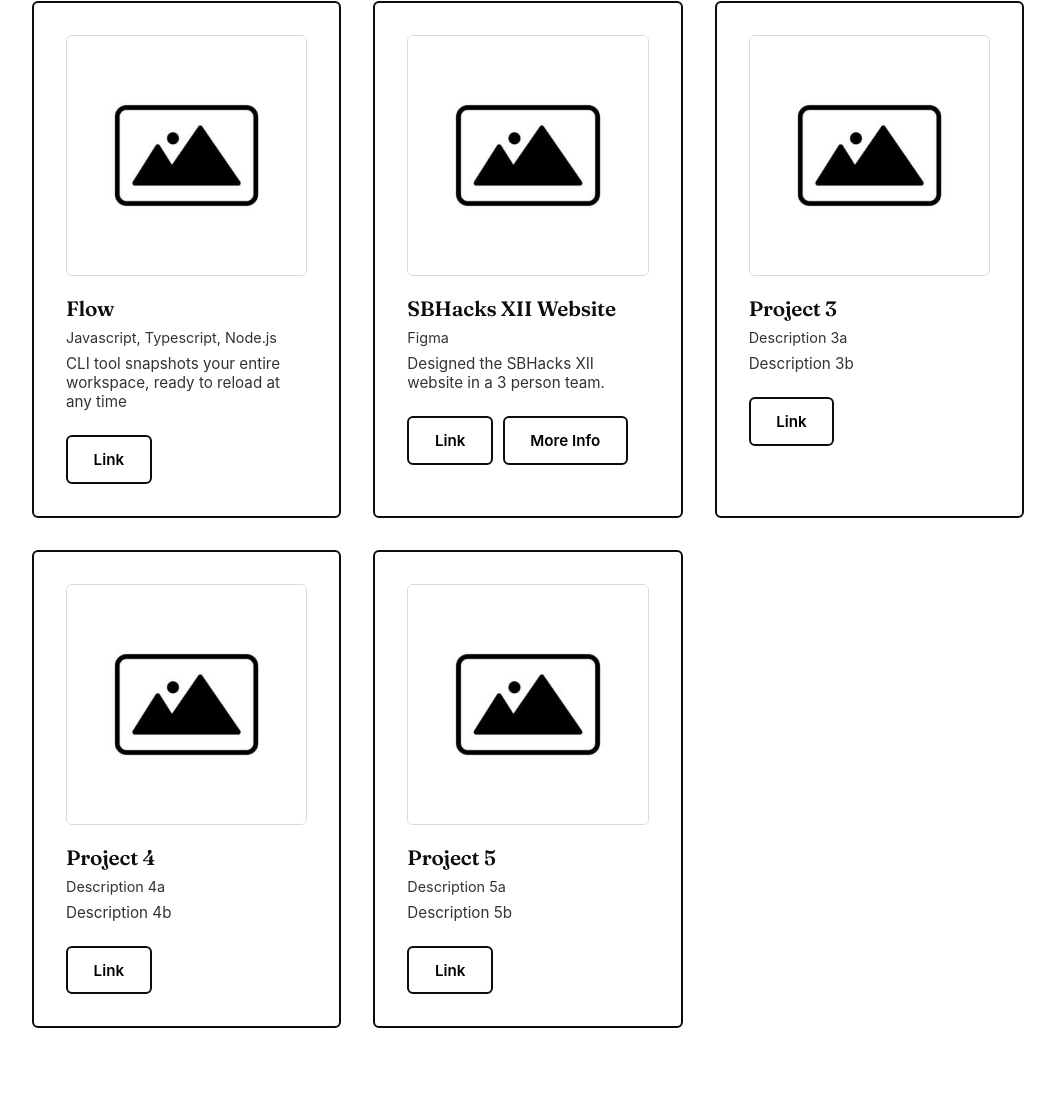
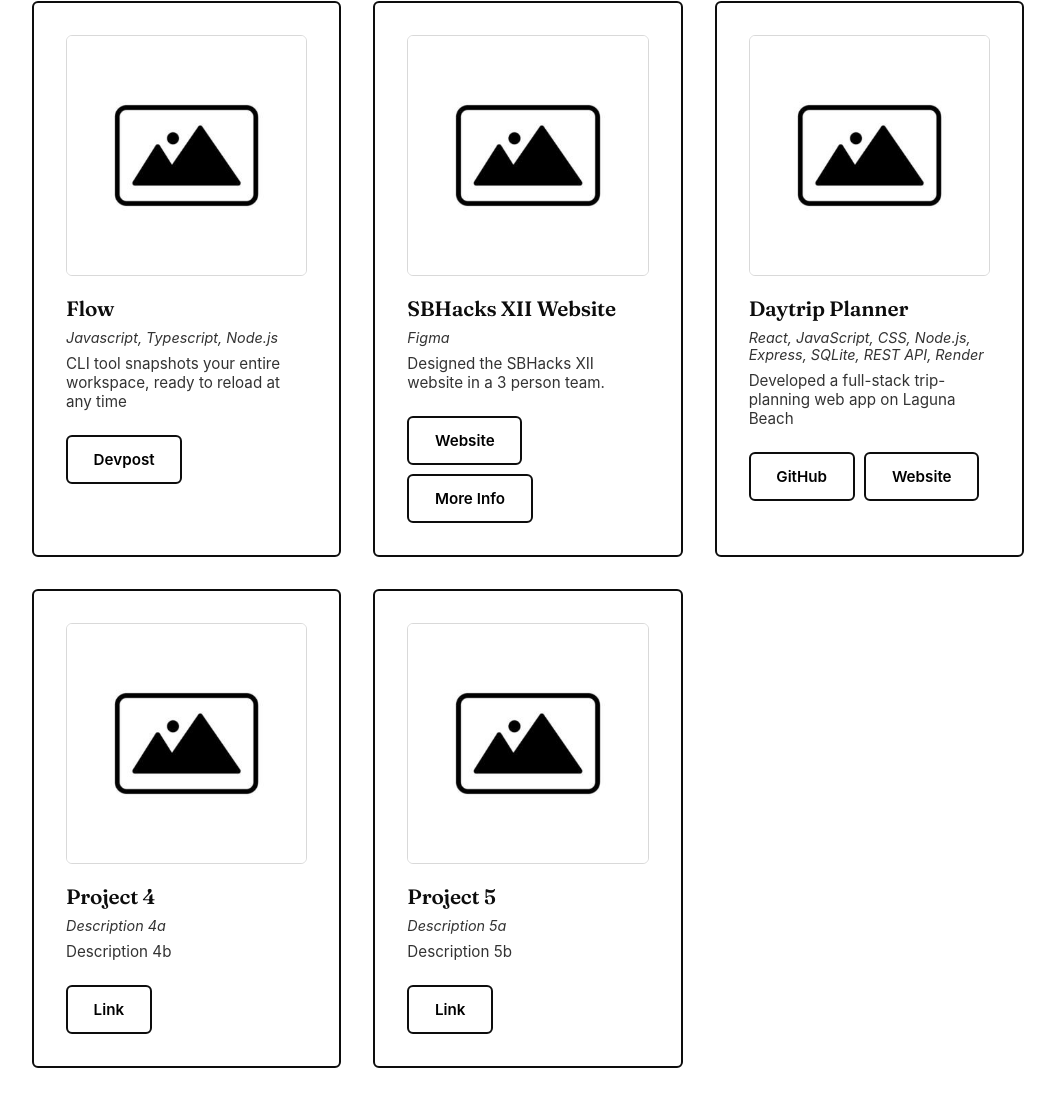
Before and after one commit to srxsyd/personal-website, a website built with Vite: page index.html in a window 1280 px wide. Shown: the part 3021-4127 px from the top of the page, without its empty margins (112-1167 px from the left). Built offline with nearby package versions, Linux system fonts and the light colour scheme.

Commit message:
updated links and content

```diff
--- a/index.html
+++ b/index.html
@@ -132,7 +132,7 @@
                 <p class="project-tech">Javascript, Typescript, Node.js</p>
                 <p class="project-desc">CLI tool snapshots your entire workspace, ready to reload at any time</p>
                 <div class="project-links">
-                    <a href="https://devpost.com/software/flow-q9c6gm" target="_blank" rel="noopener noreferrer" class="btn btn-light">Link</a>
+                    <a href="https://devpost.com/software/flow-q9c6gm" target="_blank" rel="noopener noreferrer" class="btn btn-light">Devpost</a>
                 </div>
             </div>
 
@@ -142,18 +142,19 @@
                 <p class="project-tech">Figma</p>
                 <p class="project-desc">Designed the SBHacks XII website in a 3 person team.</p>
                 <div class="project-links">
-                    <a href="https://sbhacks.com/" target="_blank" rel="noopener noreferrer" class="btn btn-light">Link</a>
+                    <a href="https://sbhacks.com/" target="_blank" rel="noopener noreferrer" class="btn btn-light">Website</a>
                     <a href="sbhacks-more-info.html" class="btn btn-light">More Info</a>
                 </div>
             </div>
 
             <div class="project-card">
                 <img src="assets/placeholder.jpeg" alt="Project Image" class="project-img">
-                <h3>Project 3</h3>
-                <p class="project-tech">Description 3a</p>
-                <p class="project-desc">Description 3b</p>
+                <h3>Daytrip Planner</h3>
+                <p class="project-tech">React, JavaScript, CSS, Node.js, Express, SQLite, REST API, Render</p>
+                <p class="project-desc">Developed a full-stack trip-planning web app on Laguna Beach</p>
                 <div class="project-links">
-                    <a href="#" class="btn btn-light">Link</a>
+                    <a href="https://github.com/srxsyd/maplibre-app" target="_blank" rel="noopener noreferrer" class="btn btn-light">GitHub</a>
+                    <a href="https://daytrip-planner.vercel.app/" target="_blank" rel="noopener noreferrer" class="btn btn-light">Website</a>
                 </div>
             </div>
 
--- a/style.css
+++ b/style.css
@@ -564,6 +564,7 @@ h1, h2, h3, .logo, .section-title {
 .project-tech {
     color: var(--text-secondary);
     font-size: 0.9rem;
+    font-style: italic;
     margin: 0.5rem 0;
 }
 
```
